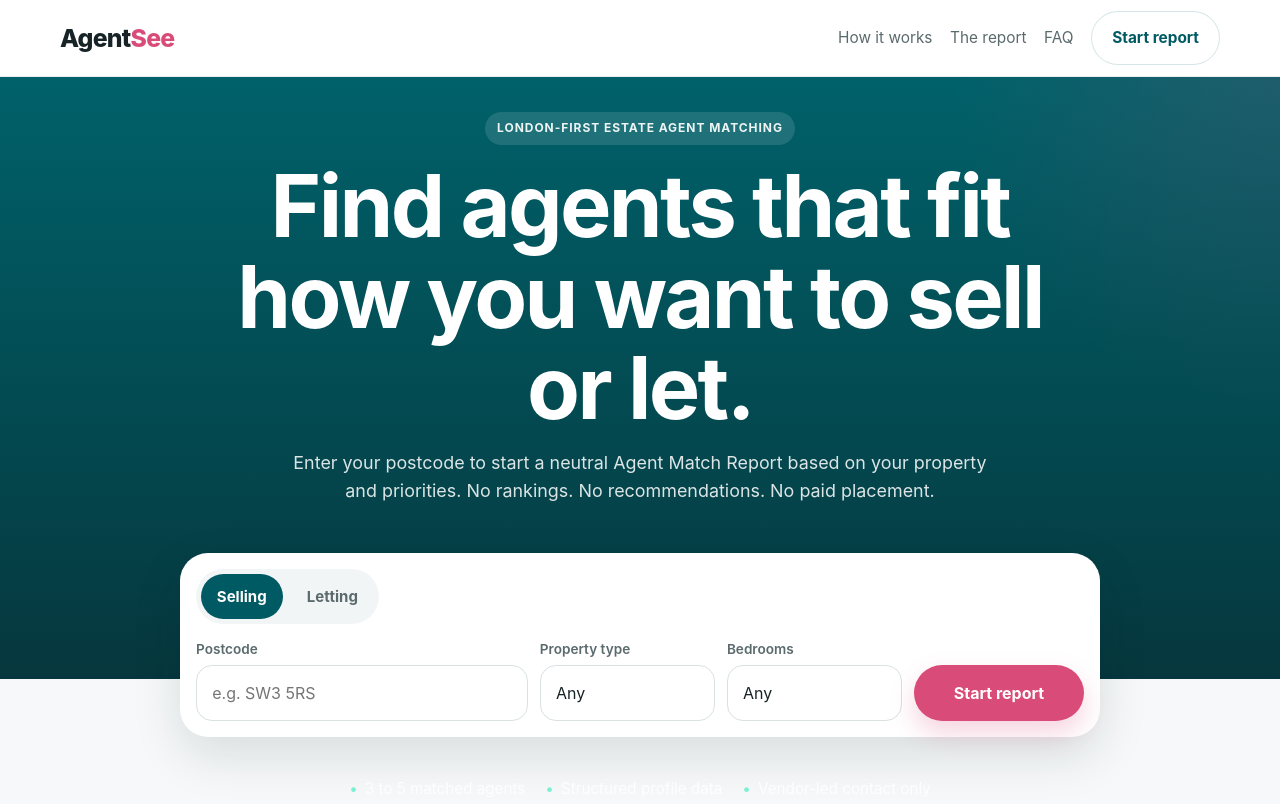
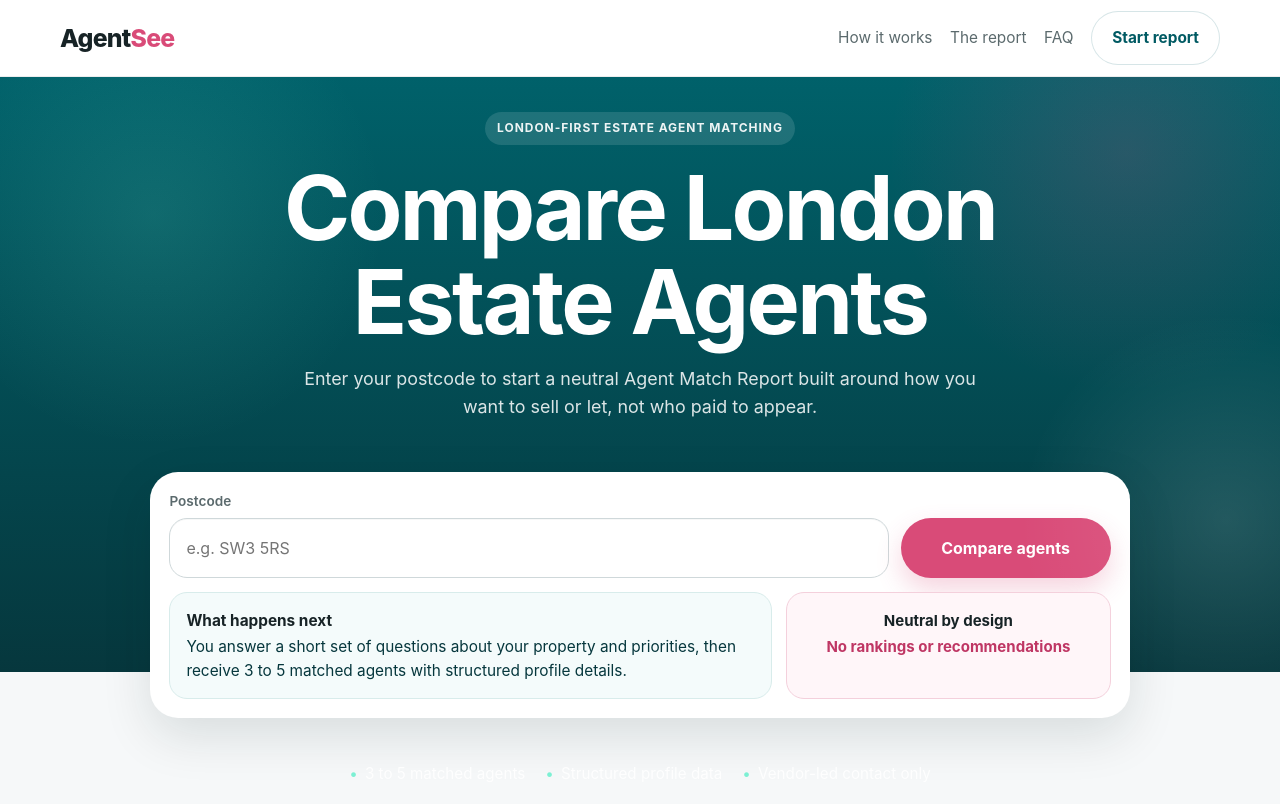
Before and after one commit to timfouracre/agentsee, a plain HTML site: page index.html in a window 1280 px wide. Shown: the top 804 px of the page. Drawn offline with Linux system fonts and the light colour scheme.

Commit message:
refactor: refine homepage hero hierarchy

```diff
--- a/index.html
+++ b/index.html
@@ -131,15 +131,29 @@
     }
 
     .hero {
-      padding: 2.2rem 0 3rem;
+      position: relative;
+      overflow: hidden;
+      padding: 2.2rem 0 3.4rem;
       background:
-        radial-gradient(circle at top right, rgba(217, 75, 120, 0.14), transparent 22%),
+        radial-gradient(circle at 88% 10%, rgba(217, 75, 120, 0.18), transparent 18%),
+        radial-gradient(circle at 12% 18%, rgba(124, 240, 211, 0.12), transparent 18%),
         linear-gradient(180deg, var(--teal-700) 0%, var(--teal-900) 78%, var(--page) 78%);
+    }
+
+    .hero::after {
+      content: "";
+      position: absolute;
+      inset: auto -12% 7rem auto;
+      width: 26rem;
+      height: 26rem;
+      border-radius: 50%;
+      background: radial-gradient(circle, rgba(255, 255, 255, 0.12) 0%, rgba(255, 255, 255, 0) 70%);
+      pointer-events: none;
     }
 
     .hero-shell {
       display: grid;
-      gap: 1.5rem;
+      gap: 1.7rem;
     }
 
     .hero-copy {
@@ -171,7 +185,7 @@
 
     h1 {
       margin-top: 1rem;
-      font-size: clamp(2.8rem, 7vw, 5.4rem);
+      font-size: clamp(3rem, 7vw, 5.8rem);
     }
 
     h2 {
@@ -199,37 +213,15 @@
       background: var(--panel);
       border-radius: var(--radius-lg);
       box-shadow: var(--shadow);
-      padding: 1rem;
-      width: min(100%, 920px);
+      padding: 1.15rem;
+      width: min(100%, 980px);
       margin: 1.5rem auto 0;
-    }
-
-    .search-tabs {
-      display: inline-flex;
-      gap: 0.5rem;
-      margin-bottom: 0.9rem;
-      padding: 0.3rem;
-      border-radius: 999px;
-      background: #f2f5f6;
-    }
-
-    .tab {
-      padding: 0.7rem 1rem;
-      border-radius: 999px;
-      font-size: 0.94rem;
-      font-weight: 700;
-      color: var(--muted);
-      background: transparent;
-    }
-
-    .tab-active {
-      background: var(--teal-800);
-      color: var(--white);
+      border: 1px solid rgba(255, 255, 255, 0.42);
     }
 
     .search-grid {
       display: grid;
-      grid-template-columns: 1.8fr 0.95fr 0.95fr auto;
+      grid-template-columns: minmax(0, 1fr) auto;
       gap: 0.75rem;
       align-items: end;
     }
@@ -245,19 +237,63 @@
     .field input,
     .field select {
       width: 100%;
-      min-height: 56px;
-      border: 1px solid var(--line);
-      border-radius: 16px;
-      padding: 0 0.95rem;
+      min-height: 60px;
+      border: 1px solid #cfd8da;
+      border-radius: 18px;
+      padding: 0 1rem;
       font: inherit;
       color: var(--ink);
       background: var(--white);
       appearance: none;
+      box-shadow: inset 0 1px 0 rgba(23, 35, 38, 0.03);
+    }
+
+    .field input:focus,
+    .field select:focus {
+      outline: none;
+      border-color: var(--teal-700);
+      box-shadow: 0 0 0 4px rgba(0, 97, 106, 0.12);
     }
 
     .search-card button {
-      min-width: 170px;
-      min-height: 56px;
+      min-width: 210px;
+      min-height: 60px;
+    }
+
+    .search-meta {
+      display: grid;
+      grid-template-columns: 1.3fr 0.7fr;
+      gap: 0.9rem;
+      margin-top: 0.9rem;
+    }
+
+    .micro-note,
+    .mini-proof {
+      border-radius: 18px;
+      padding: 0.95rem 1rem;
+    }
+
+    .micro-note {
+      background: #f4fbfb;
+      border: 1px solid #d8eceb;
+      color: var(--teal-900);
+      font-size: 0.96rem;
+    }
+
+    .mini-proof {
+      background: #fff6f9;
+      border: 1px solid #f4d0dc;
+      color: var(--berry-700);
+      font-size: 0.94rem;
+      font-weight: 700;
+      text-align: center;
+    }
+
+    .micro-note strong,
+    .mini-proof strong {
+      display: block;
+      margin-bottom: 0.18rem;
+      color: var(--ink);
     }
 
     .hero-meta {
@@ -281,7 +317,7 @@
     }
 
     .strip {
-      margin-top: -1.2rem;
+      margin-top: -1.6rem;
     }
 
     .trust-strip {
@@ -300,7 +336,7 @@
     }
 
     .pill-card {
-      padding: 1.1rem 1.2rem;
+      padding: 1.15rem 1.25rem;
     }
 
     .pill-card strong {
@@ -310,7 +346,7 @@
     }
 
     .section {
-      padding: 2.5rem 0 0;
+      padding: 2.8rem 0 0;
     }
 
     .section-head {
@@ -368,6 +404,14 @@
       border-radius: var(--radius-lg);
       box-shadow: var(--shadow);
       padding: 1.5rem;
+    }
+
+    .report-band {
+      margin-top: 2.8rem;
+      padding: 2.6rem 0;
+      background: linear-gradient(180deg, #edf7f8 0%, #f6f8f9 100%);
+      border-top: 1px solid #d8e8ea;
+      border-bottom: 1px solid #d8e8ea;
     }
 
     .match-card h3 {
@@ -449,7 +493,7 @@
     }
 
     @media (max-width: 1020px) {
-      .search-grid,
+      .search-meta,
       .trust-strip,
       .grid-3,
       .grid-2,
@@ -481,10 +525,8 @@
         padding: 0.85rem;
       }
 
-      .search-tabs {
-        width: 100%;
-        display: grid;
-        grid-template-columns: repeat(2, 1fr);
+      .search-meta {
+        grid-template-columns: 1fr;
       }
 
       .boroughs {
@@ -561,41 +603,28 @@
       <div class="wrap hero-shell">
         <div class="hero-copy">
           <div class="eyebrow">London-first estate agent matching</div>
-          <h1>Find agents that fit how you want to sell or let.</h1>
-          <p>Enter your postcode to start a neutral Agent Match Report based on your property and priorities. No rankings. No recommendations. No paid placement.</p>
+          <h1>Compare London Estate Agents</h1>
+          <p>Enter your postcode to start a neutral Agent Match Report built around how you want to sell or let, not who paid to appear.</p>
         </div>
 
         <div class="search-card" id="start-report">
-          <div class="search-tabs" aria-label="Transaction type">
-            <div class="tab tab-active">Selling</div>
-            <div class="tab">Letting</div>
-          </div>
           <form class="search-grid" action="#report" method="get">
             <div class="field">
               <label for="postcode">Postcode</label>
               <input id="postcode" name="postcode" type="text" autocomplete="postal-code" placeholder="e.g. SW3 5RS" required>
             </div>
-            <div class="field">
-              <label for="property-type">Property type</label>
-              <select id="property-type" name="property_type">
-                <option>Any</option>
-                <option>Flat</option>
-                <option>House</option>
-                <option>New build</option>
-              </select>
+            <button class="button button-primary" type="submit">Compare agents</button>
+          </form>
+          <div class="search-meta">
+            <div class="micro-note">
+              <strong>What happens next</strong>
+              You answer a short set of questions about your property and priorities, then receive 3 to 5 matched agents with structured profile details.
             </div>
-            <div class="field">
-              <label for="bedrooms">Bedrooms</label>
-              <select id="bedrooms" name="bedrooms">
-                <option>Any</option>
-                <option>1+</option>
-                <option>2+</option>
-                <option>3+</option>
-                <option>4+</option>
-              </select>
+            <div class="mini-proof">
+              <strong>Neutral by design</strong>
+              No rankings or recommendations
             </div>
-            <button class="button button-primary" type="submit">Start report</button>
-          </form>
+          </div>
         </div>
 
         <div class="hero-meta" aria-label="Product highlights">
@@ -648,7 +677,7 @@
         </div>
       </section>
 
-      <section class="section" id="report">
+      <section class="report-band" id="report">
         <div class="wrap grid-2">
           <div>
             <div class="section-head">
```
